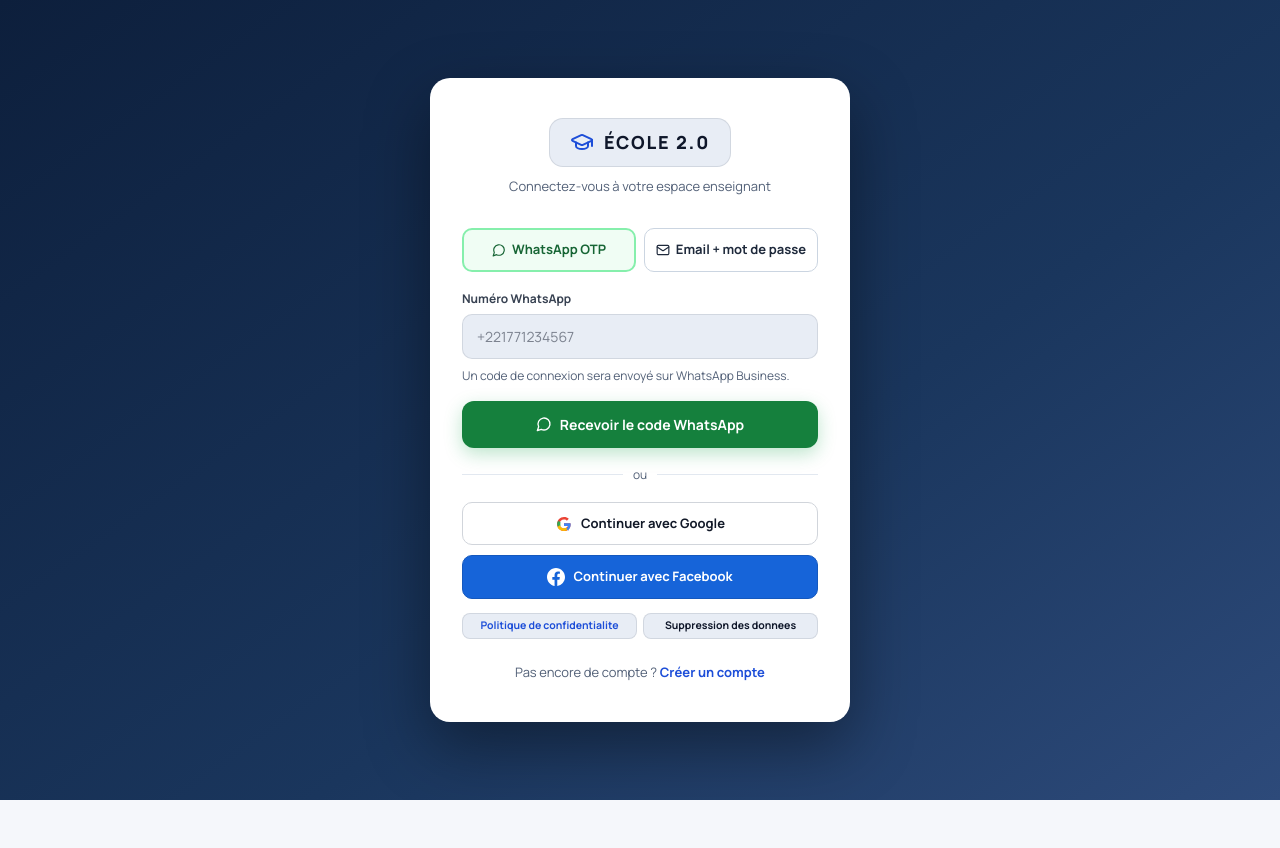
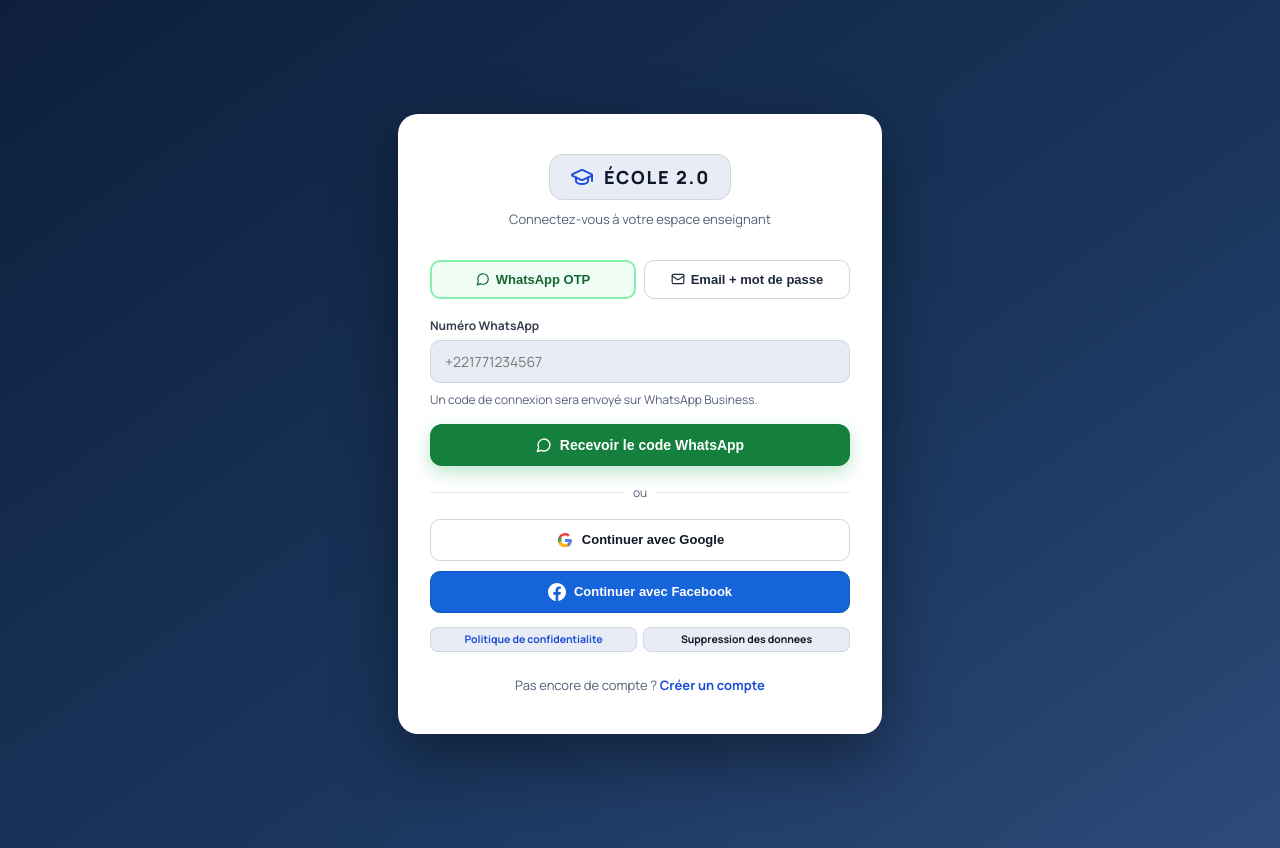
Before and after one commit to opentech221/Ecole_2.0_Copie_2, a React (Vite) app: page /login in a window 1280 px wide. Before the commit the page ends 800 px from the top, so only its background shows below. Built offline with nearby package versions, Linux system fonts and the light colour scheme.

Commit message:
perf: lazy-load protected providers and app stylesheet

```diff
--- a/src/app/App.tsx
+++ b/src/app/App.tsx
@@ -1,12 +1,8 @@
 import React, { useEffect, useState } from "react";
 import { RouterProvider }      from "react-router";
-import { Toaster }             from "sonner";
-import { QueryClientProvider } from "@tanstack/react-query";
 import { router }            from "./routes";
-import { AppProvider }       from "./contexts/AppContext";
 import { AuthProvider }      from "./contexts/AuthContext";
 import { ThemeProvider }     from "./contexts/ThemeContext";
-import { queryClient }       from "../lib/queryClient";
 
 function DeferredTelemetry() {
   const [telemetryReady, setTelemetryReady] = useState(false);
@@ -51,23 +47,11 @@
 
 export default function App() {
   return (
-    <QueryClientProvider client={queryClient}>
     <AuthProvider>
       <ThemeProvider>
-          <AppProvider>
         <RouterProvider router={router} />
-            {/* Global toast layer — used by apiService.performAction and
-                the Optimistic Undo handler in useGradesMutation.            */}
-            <Toaster
-              position="bottom-center"
-              richColors
-              closeButton
-              toastOptions={{ style: { fontFamily: "'Plus Jakarta Sans', sans-serif" } }}
-            />
         <DeferredTelemetry />
-          </AppProvider>
       </ThemeProvider>
     </AuthProvider>
-    </QueryClientProvider>
   );
 }
--- /dev/null
+++ b/src/app/components/ProtectedAppShell.tsx
@@ -0,0 +1,22 @@
+import { Toaster } from "sonner";
+import { QueryClientProvider } from "@tanstack/react-query";
+import { AppProvider } from "../contexts/AppContext";
+import { queryClient } from "../../lib/queryClient";
+import { AppLayout } from "./AppLayout";
+import "../../styles/index.css";
+
+export function ProtectedAppShell() {
+  return (
+    <QueryClientProvider client={queryClient}>
+      <AppProvider>
+        <AppLayout />
+        <Toaster
+          position="bottom-center"
+          richColors
+          closeButton
+          toastOptions={{ style: { fontFamily: "'Plus Jakarta Sans', sans-serif" } }}
+        />
+      </AppProvider>
+    </QueryClientProvider>
+  );
+}
--- a/src/app/routes.tsx
+++ b/src/app/routes.tsx
@@ -16,6 +16,7 @@
 const SignupScreen = lazy(() => import("./components/SignupScreen").then((mod) => ({ default: mod.SignupScreen })));
 const PrivacyPolicyPage = lazy(() => import("./components/PrivacyPolicyPage").then((mod) => ({ default: mod.PrivacyPolicyPage })));
 const DataDeletionPage = lazy(() => import("./components/DataDeletionPage").then((mod) => ({ default: mod.DataDeletionPage })));
+const ProtectedAppShell = lazy(() => import("./components/ProtectedAppShell").then((mod) => ({ default: mod.ProtectedAppShell })));
 const ProfilScreen = lazy(() => import("./components/ProfilScreen").then((mod) => ({ default: mod.ProfilScreen })));
 const AbonnementScreen = lazy(() => import("./components/AbonnementScreen").then((mod) => ({ default: mod.AbonnementScreen })));
 const ParametresScreen = lazy(() => import("./components/ParametresScreen").then((mod) => ({ default: mod.ParametresScreen })));
@@ -39,7 +40,7 @@
   // ── Protected app routes (AppLayout contains auth + profile guards) ────────
   {
     path:         "/",
-    element:      lazyRoute(<AppLayout />),
+    element:      lazyRoute(<ProtectedAppShell />),
     errorElement: <ErrorBoundary />,
     children: [
       { index:   true,            element: lazyRoute(<Dashboard />),            errorElement: <ErrorBoundary /> },
--- a/src/main.tsx
+++ b/src/main.tsx
@@ -2,7 +2,7 @@
   import { createRoot } from "react-dom/client";
   import App from "./app/App";
   import { registerServiceWorker } from "./pwa/registerServiceWorker";
-  import "./styles/index.css";
+  import "./styles/public.css";
 
   registerServiceWorker();
 
--- /dev/null
+++ b/src/styles/public.css
@@ -0,0 +1,54 @@
+:root {
+  --font-sans: 'Manrope', 'Segoe UI', sans-serif;
+  --font-mono: 'IBM Plex Mono', monospace;
+  --background: #f5f7fb;
+  --foreground: #0f172a;
+  --card: #ffffff;
+  --secondary: #1d4ed8;
+  --muted: #e8edf5;
+  --muted-foreground: #526077;
+  --border: rgba(15, 23, 42, 0.10);
+  --ring: #1d4ed8;
+}
+
+html,
+body {
+  height: 100%;
+  margin: 0;
+  background-color: var(--background);
+  color: var(--foreground);
+  font-family: var(--font-sans);
+}
+
+#root {
+  height: 100%;
+}
+
+*:focus-visible {
+  outline: 2px solid var(--ring);
+  outline-offset: 2px;
+  border-radius: 4px;
+}
+
+* {
+  font-family: var(--font-sans);
+}
+
+code,
+pre,
+kbd,
+samp {
+  font-family: var(--font-mono);
+}
+
+.sr-only {
+  position: absolute;
+  width: 1px;
+  height: 1px;
+  padding: 0;
+  margin: -1px;
+  overflow: hidden;
+  clip: rect(0, 0, 0, 0);
+  white-space: nowrap;
+  border: 0;
+}
```
Lines whose indentation alone changed are shown as unchanged.
